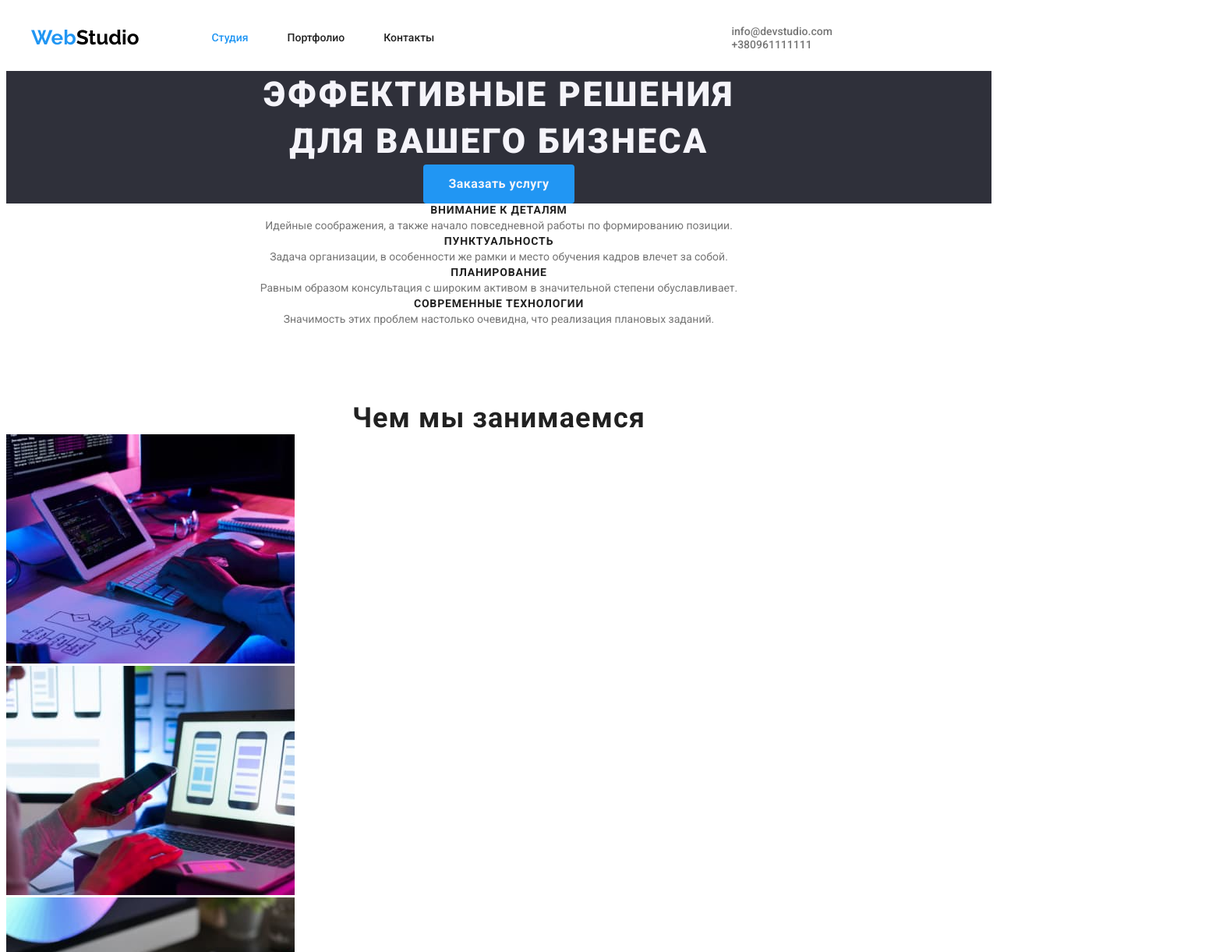
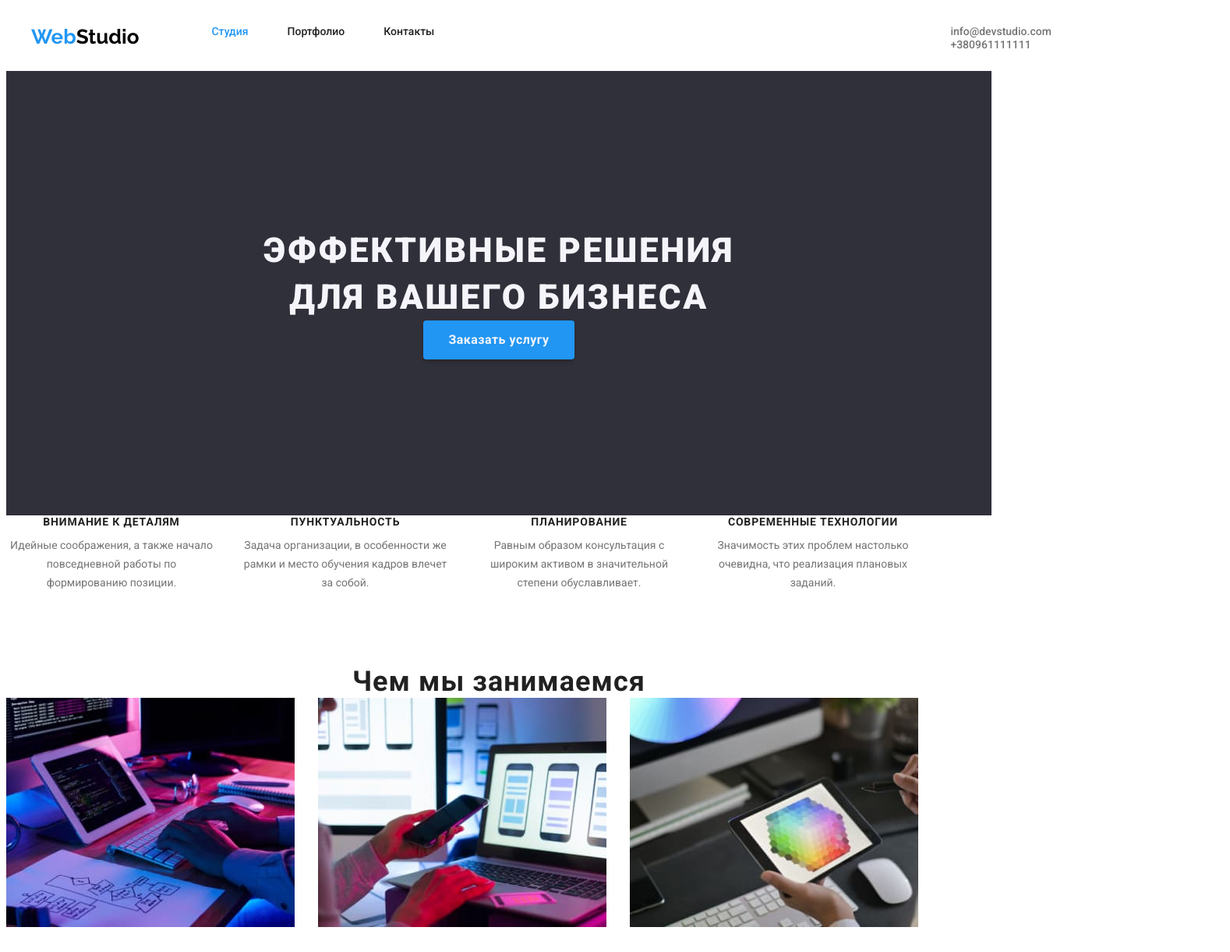
Before and after one commit to Vegamond/goit-markup-hw-03, a plain HTML site: page index.html in a window 1280 px wide. Shown: the top 1221 px of the page at 78% size, 1578 px wide, since content can reach past the window. Drawn offline with Linux system fonts and the light colour scheme.

Commit message:
Update styles.css

```diff
--- a/css/styles.css
+++ b/css/styles.css
@@ -99,7 +99,7 @@ p {
 
 .navigate {
     display: flex;
-    align-items: center;
+    margin-right: 331px;
 }
 
 .navigate .logo {
@@ -113,6 +113,10 @@ p {
 
 .header-navigate-item {
     margin-right: 50px;
+}
+
+.header-navigate-item:last-child {
+    margin-right: 0px;
 }
 
 .header-contact,
@@ -147,6 +151,11 @@ p {
 
 
 /*Hero*/
+
+.hero-container {
+    padding-top: 200px;
+    padding-bottom: 200px;
+}
 
 .hero {
     text-align: center;
@@ -190,6 +199,7 @@ p {
     color: var(--secondary-bg-color);
     font-family: inherit;
     cursor: pointer;
+    box-shadow: 0px 4px 4px rgba(0, 0, 0, 0.15);
 }
 
 .hero-btn:hover,
@@ -223,10 +233,17 @@ p {
     letter-spacing: 0.06em;
     text-transform: uppercase;
     color: var(--title-text-color);
+    margin-bottom: 10px;
+}
+
+.features-container {
+    text-align: center;
 }
 
 .features-list {
     list-style: none;
+    display: flex;
+    align-items: center;
 }
 
 .features-text {
@@ -239,6 +256,8 @@ p {
 
 .features-item {
     text-decoration: none;
+    margin-right: 30px;
+    max-width: 270px;
 }
 
 
@@ -255,6 +274,15 @@ p {
 
 .whatwedo-list {
     list-style: none;
+    display: flex;
+}
+
+.whatwedo-list .whatwedo-item {
+    margin-right: 30px;
+}
+
+.whatwedo-list .whatwedo-item:last-child {
+    margin-right: 0px;
 }
 
 
@@ -277,18 +305,30 @@ p {
     font-size: 16px;
     line-height: 1.18;
     color: var(--title-text-color);
+    margin-bottom: 50px;
 }
 
 .team-list {
     list-style: none;
+    display: flex;
 }
 
-.team-item {
+.team-list .team-item {
+    margin-right: 30px;
     background-color: var(--primary-white-color);
     width: 370px;
     border-radius: 0px 0px 4px 4px;
     box-shadow: 0px 1px 3px rgba(0, 0, 0, 0.12), 0px 1px 1px rgba(0, 0, 0, 0.14), 0px 2px 1px rgba(0, 0, 0, 0.2);
     text-align: center;
+}
+
+.team-list .team-item:last-child {
+    margin-right: 0px;
+}
+
+.team-list .our-team-title {
+    text-align: center;
+    margin-bottom: 10px;
 }
 
 .team-item-profession {
@@ -388,6 +428,7 @@ p {
     font-family: inherit;
     border-radius: 4px;
     cursor: pointer;
+    box-shadow: 0px 3px 1px rgba(0, 0, 0, 0.1), 0px 1px 2px rgba(0, 0, 0, 0.08), 0px 2px 2px rgba(0, 0, 0, 0.12);
 }
 
 .present-btn.current {
```
